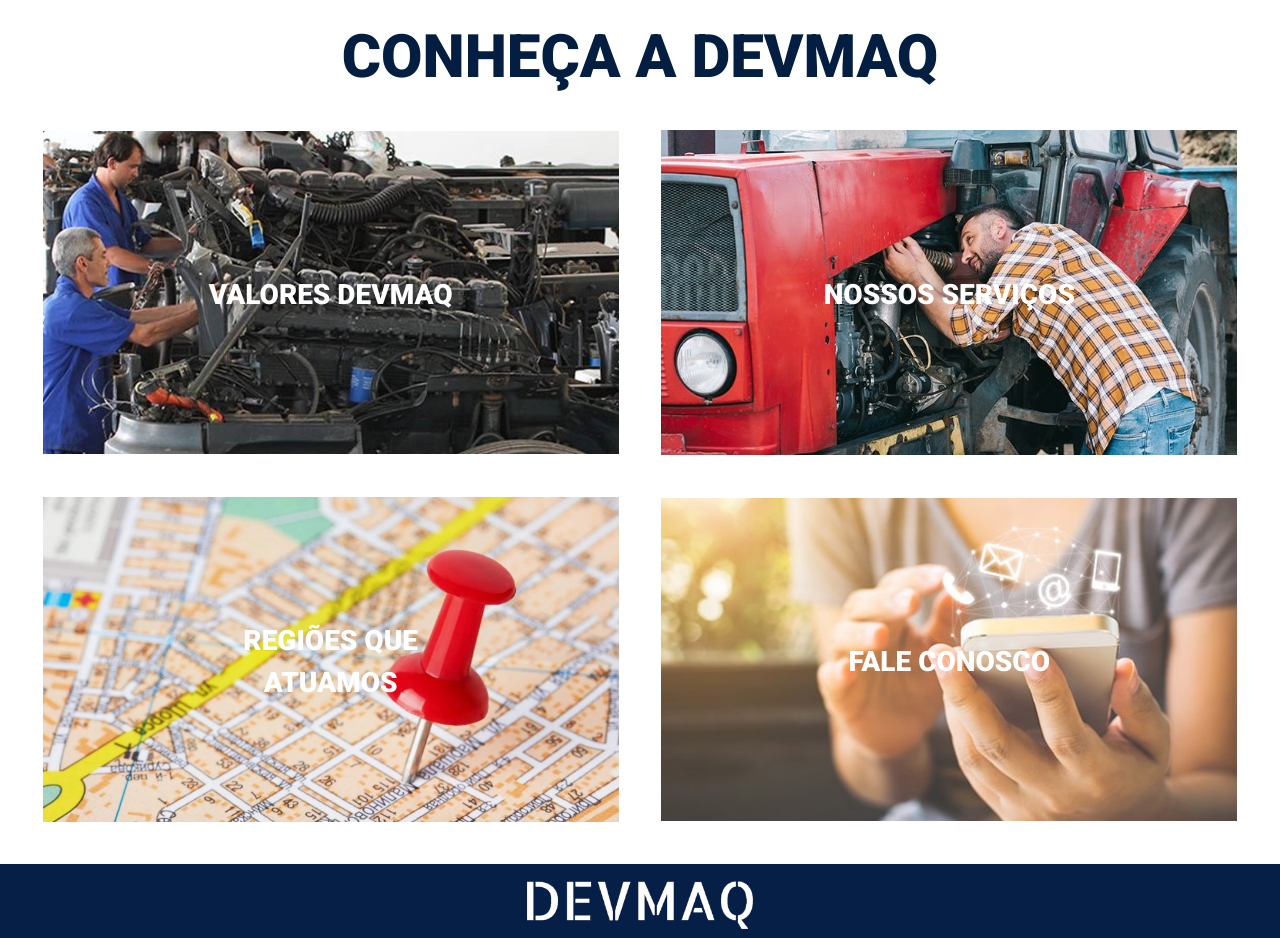
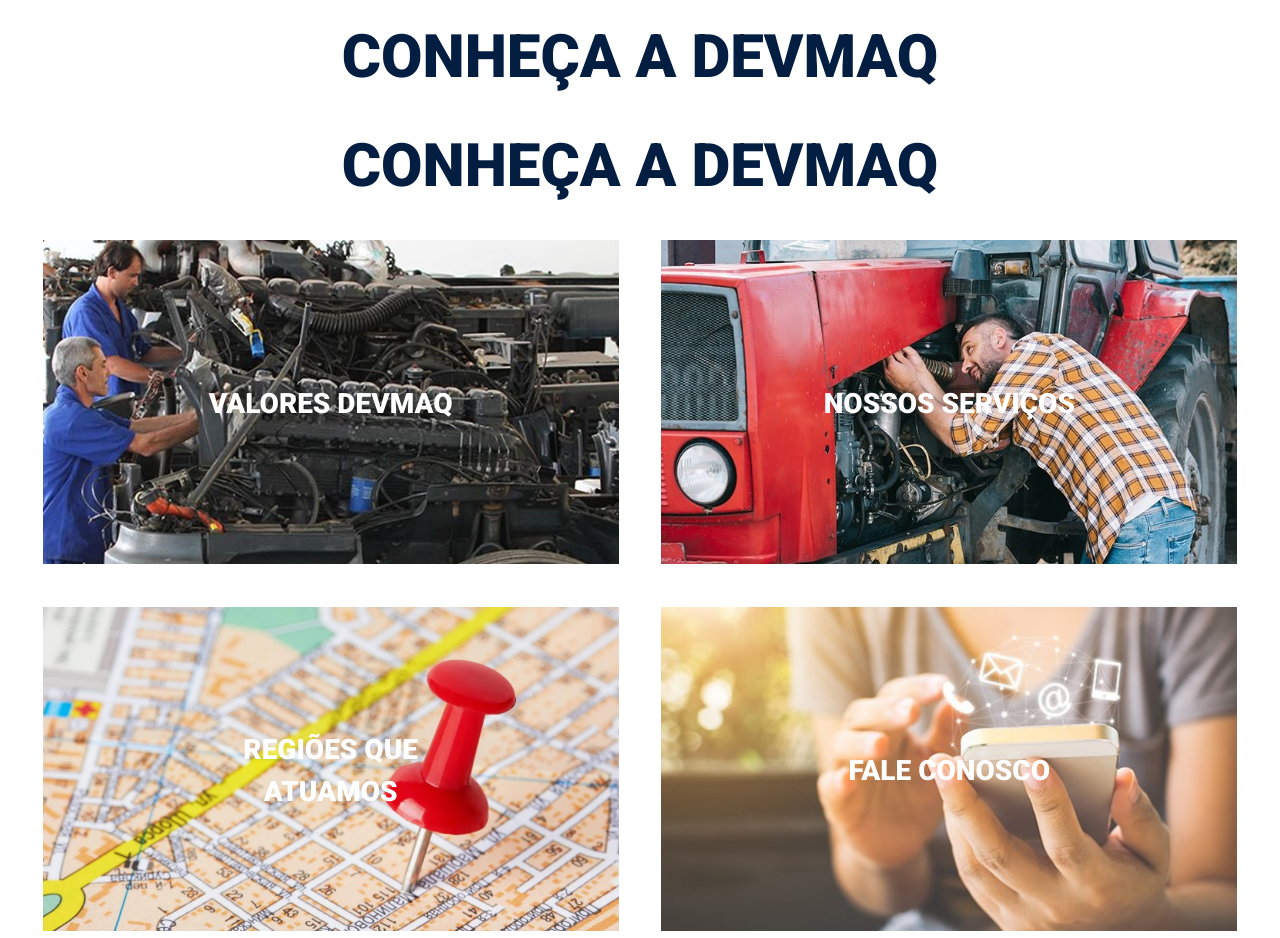
Before and after one commit to marjoriegaioso/ProjetoExtencao, a plain HTML site: page ProjetoExtencao/index.html in a window 1280 px wide. Shown: the part 1142-2080 px from the top of the page. Drawn offline with Linux system fonts and the light colour scheme.

Commit message:
Update index.html

```diff
--- a/ProjetoExtencao/index.html
+++ b/ProjetoExtencao/index.html
@@ -49,11 +49,16 @@
             Conheça a DevMaq
         </h2>
 
+        <div class="guiainicio">
+        <h2 class="tituloinicio">
+            Conheça a DevMaq
+        </h2>
+
         <div class="imgsinicio">
             <div class="imghome">
-                <a href="sobre.html"><img src="./img/homesobre.jpg" height="100%" width="100%"></a>
+                <a href="sobre.html"><img src="./img/homesobre.jpg" height="100%" width="100%">
                 <div class="textoinicio">Valores DevMaq</div>
-
+            </a>
             </div>
             <div class="imghome">
                 <a href="servicos.html"><img src="./img/homeservicos.jpg" height="100%" width="100%">
@@ -76,6 +81,7 @@
         </div>
 
     </div>
+
 
     </div>
     <div class="header-4">
```
